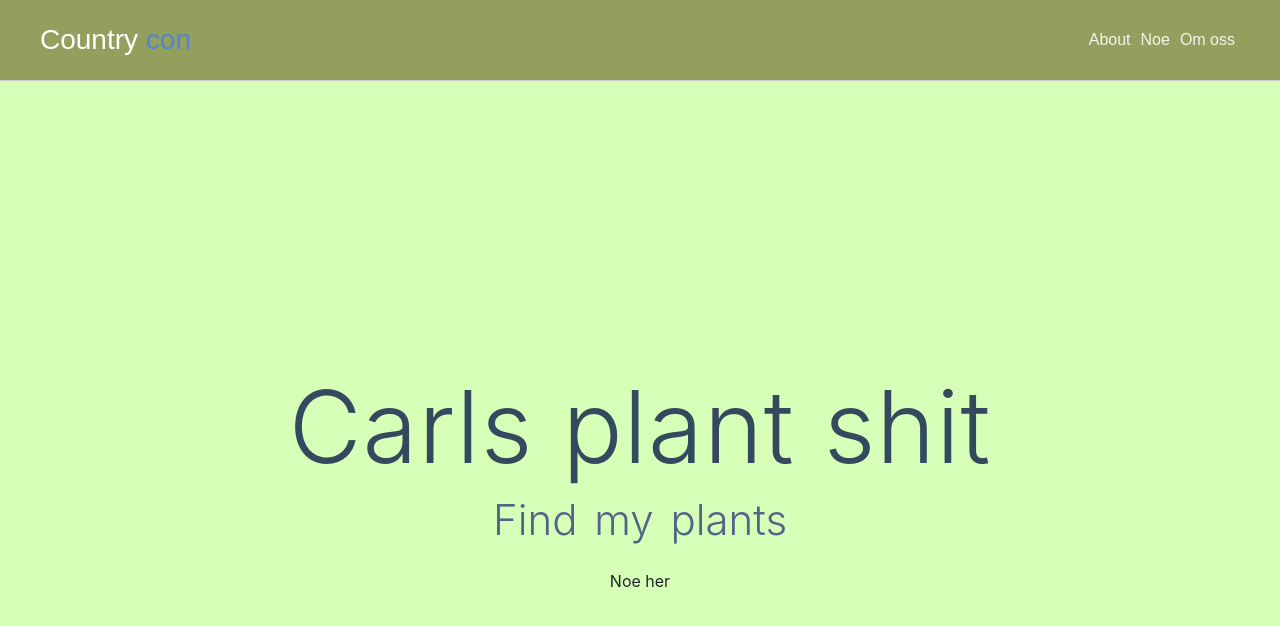
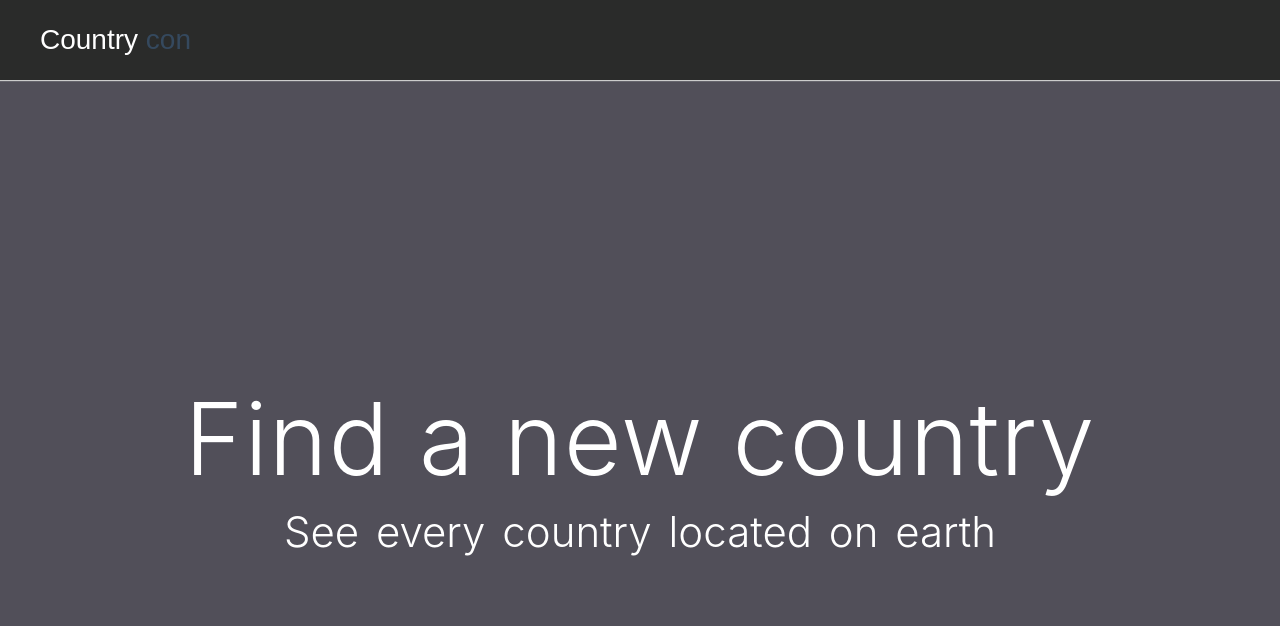
Before and after one commit to carlmagl/LearnLinkTest, a Nuxt app: page / in a window 1280 px wide. Shown: the top 626 px of the page. Built offline with nearby package versions, Linux system fonts and the light colour scheme.

Commit message:
trying to launch website

```diff
--- a/components/Header.vue
+++ b/components/Header.vue
@@ -9,9 +9,9 @@
           </a>
         </h1>
         <nav>
-          <nuxt-link to="/about">About</nuxt-link>
+         <!--  <nuxt-link to="/about">About</nuxt-link>
           <nuxt-link to="/about">Noe</nuxt-link>
-          <nuxt-link to="/about">Om oss</nuxt-link>
+          <nuxt-link to="/about">Om oss</nuxt-link> -->
         </nav>
       </div>
     </header>
@@ -21,7 +21,7 @@
 
 <style>
 .header-fixed {
-  background-color: #939F5C;
+  background-color: #2A2B2A;
   box-shadow: 0 1px 1px #ccc;
   padding: 20px 40px;
   height: 80px;
@@ -57,7 +57,7 @@
 }
 
 .header-fixed .header-limiter h1 span {
-  color: #5383d3;
+  color: #35495e;
 }
 
 /* The navigation links */
@@ -85,14 +85,6 @@
   opacity: 1;
 }
 
-.header-fixed .header-limiter nav a.selected {
-  color: #608bd2;
-  pointer-events: none;
-  opacity: 1;
-}
-
-/* Fixed version of the header */
-
 body.fixed .header-fixed {
   padding: 10px 40px;
   height: 50px;
@@ -116,8 +108,6 @@ body.fixed .header-fixed .header-limiter nav {
   line-height: 28px;
   font-size: 13px;
 }
-
-/* Making the header responsive */
 
 @media all and (max-width: 600px) {
   .header-fixed {
--- a/layouts/default.vue
+++ b/layouts/default.vue
@@ -16,7 +16,7 @@ export default {
 
 <style>
 body {
-  background-color: #d6ffb7;
+  background-color: #514F59;
   margin: 0;
   padding: 0;
   height: 1500px;
--- a/pages/index.vue
+++ b/pages/index.vue
@@ -2,11 +2,18 @@
   <div>
     <div class="container">
       <div>
-        <h1 class="title">Carls plant shit</h1>
-        <h2 class="subtitle">Find my plants</h2>
-        <ul id="example-1">
-          <li v-for="country in getCountries" :key="country.name">{{ country.name }}</li>
-          <div>Noe her</div>
+        <h1 class="title">Find a new country</h1>
+        <h2 class="subtitle">See every country located on earth</h2>
+        <ul class="list-group">
+          <li class="list-group-item country" v-for="country in getCountries" :key="country.name">
+            <div class="titlecard">{{ country.name }}</div>
+            <div class="subtitlecard">
+              {{country.name}}'s capital is
+              {{ country.capital }}.
+            </div>
+            <div class="subtitlecard">The population in {{country.name}} is {{ country.population }} people.</div>
+            <div class="subtitlecard">It's located in {{ country.subregion }}.</div>
+          </li>
         </ul>
       </div>
     </div>
@@ -16,40 +23,17 @@
 <script>
 import Logo from "~/components/Logo.vue";
 import Axios from "axios";
-import { mapGetters } from 'vuex'
-
+import { mapGetters } from "vuex";
 
 let state = [];
 const endpoint = "https://restcountries-v1.p.rapidapi.com/all";
 export default {
-   computed: {
-    ...mapGetters([
-      'getCountries',
-    ])
+  computed: {
+    ...mapGetters(["getCountries"])
   },
   components: {
     Logo
-  },
- /*  beforeMount: () => {
-    var getData = async url => {
-      try {
-        let data = await Axios.get(url, {
-          headers: {
-            "x-rapidapi-host": "restcountries-v1.p.rapidapi.com",
-            "x-rapidapi-key":
-              "b6d30ad204mshda48b7cd0cc5f9ep143885jsn188cc3b94a8c",
-            useQueryString: true
-          }
-        });
-        return data;
-      } catch (e) {
-        console.log(e);
-      }
-    };
-
-    state = getData(endpoint);
-    console.log(state);
-  } */
+  }
 };
 </script>
 
@@ -63,7 +47,7 @@ export default {
   text-align: center;
 }
 
-.title {
+.titlecard {
   font-family: "Quicksand", "Source Sans Pro", -apple-system, BlinkMacSystemFont,
     "Segoe UI", Roboto, "Helvetica Neue", Arial, sans-serif;
   display: block;
@@ -73,13 +57,33 @@ export default {
   letter-spacing: 1px;
 }
 
-.subtitle {
+.subtitlecard {
   font-weight: 300;
   font-size: 42px;
   color: #526488;
   word-spacing: 5px;
   padding-bottom: 15px;
 }
+
+.subtitle {
+  font-weight: 300;
+  font-size: 42px;
+  color: white;
+  word-spacing: 5px;
+  padding-bottom: 15px;
+}
+
+.title {
+  font-family: "Quicksand", "Source Sans Pro", -apple-system, BlinkMacSystemFont,
+    "Segoe UI", Roboto, "Helvetica Neue", Arial, sans-serif;
+  display: block;
+  font-weight: 300;
+  font-size: 100px;
+  color: white;
+  letter-spacing: 1px;
+}
+
+
 
 .links {
   padding-top: 15px;
@@ -90,4 +94,15 @@ ul {
   margin: 0;
   padding: 0;
 }
+
+.country {
+  padding: 40px;
+  margin: 40px;
+}
+
+.wrapper {
+  width: 100%;
+  display: grid;
+  grid-template-columns: repeat(auto-fit, minmax(250px, 1fr));
+}
 </style>
```
